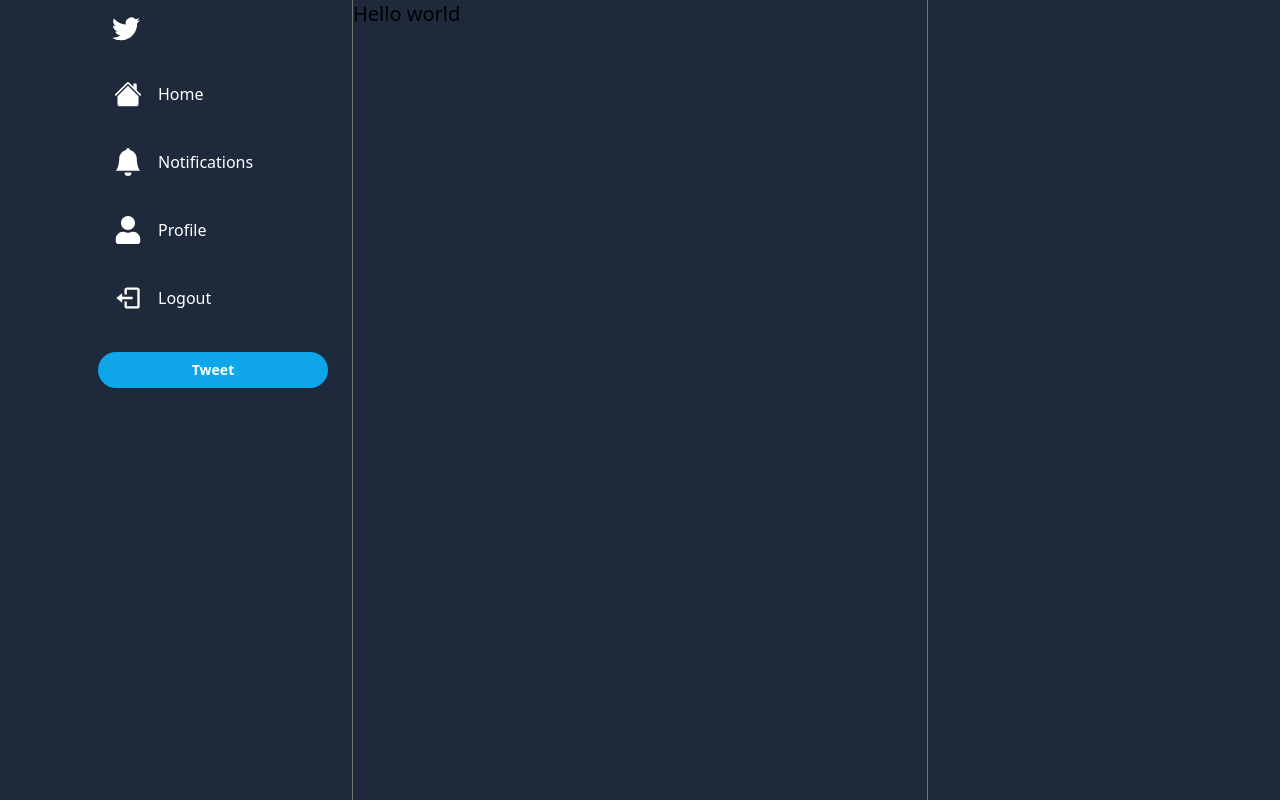
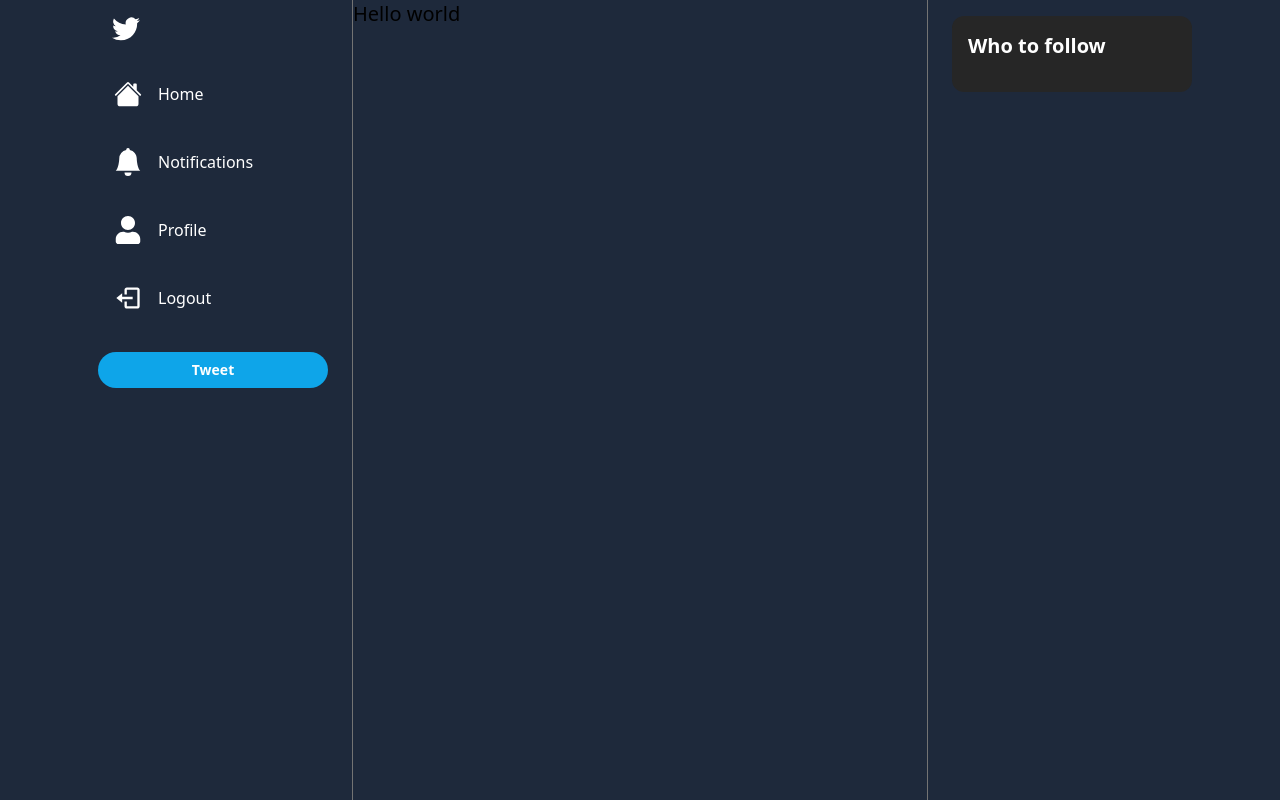
Before and after one commit to RamziRM/twitter-next, a Next.js app: page / in a window 1280 px wide. Built offline with nearby package versions, Linux system fonts and the light colour scheme.

Commit message:
who to follow bar

```diff
--- a/app/layout.tsx
+++ b/app/layout.tsx
@@ -3,6 +3,7 @@
 
 import "../styles/globals.css";
 import Sidebar from "../components/sidebar/Sidebar";
+import FollowBar from "../components/FollowBar";
 
 export const metadata = {
   title: "Create Next App",
@@ -22,6 +23,7 @@
           <div className="col-span-3 lg:col-span-2 border-x-[1px] border-neutral-500">
             {children}
           </div>
+          <FollowBar />
         </div>
       </div>
     </div>
--- /dev/null
+++ b/components/FollowBar.tsx
@@ -0,0 +1,15 @@
+import React from "react";
+
+const FollowBar = () => {
+  return (
+    <div className="px-6 py-4 hidden lg:block">
+      <div className="bg-neutral-800 rounded-xl p-4">
+        <h2 className="text-white text-xl font-semibold">Who to follow</h2>
+        <div className="flex flex-col gap-6 mt-4"></div>
+        {/* user list --todo */}
+      </div>
+    </div>
+  );
+};
+
+export default FollowBar;
```
